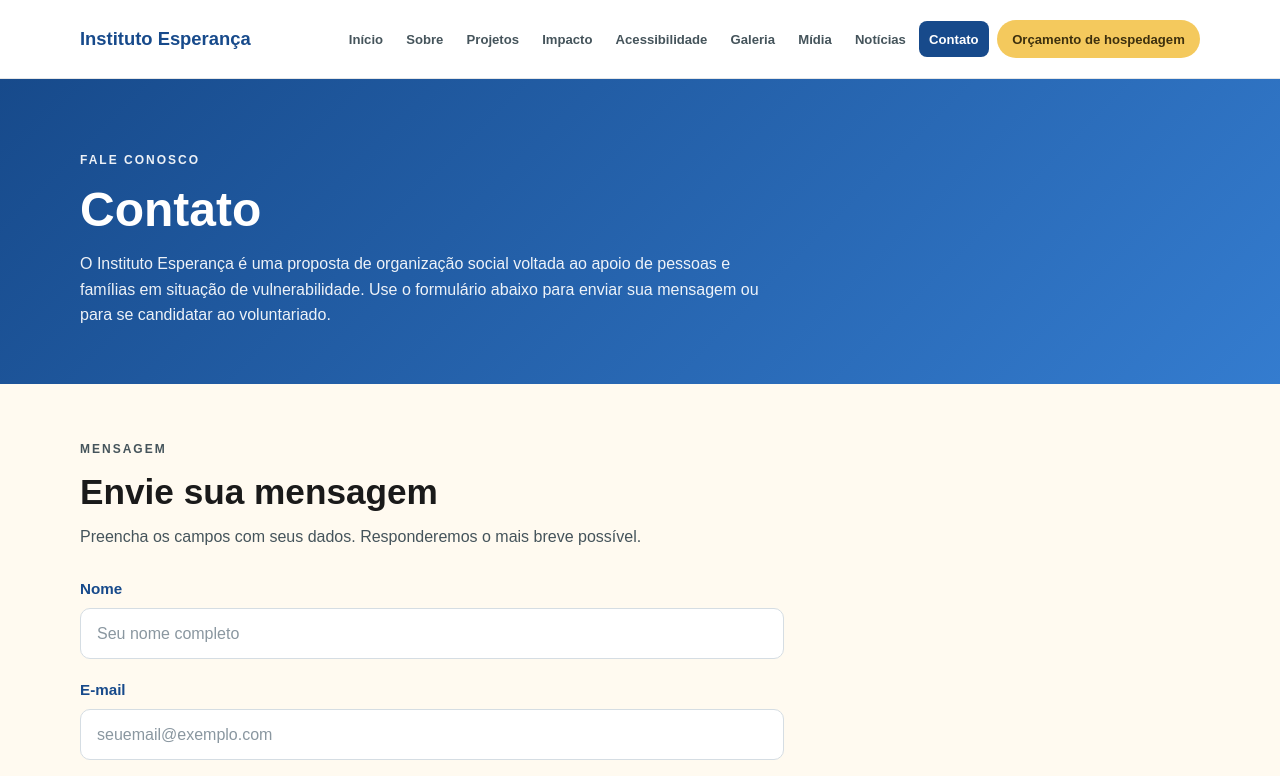
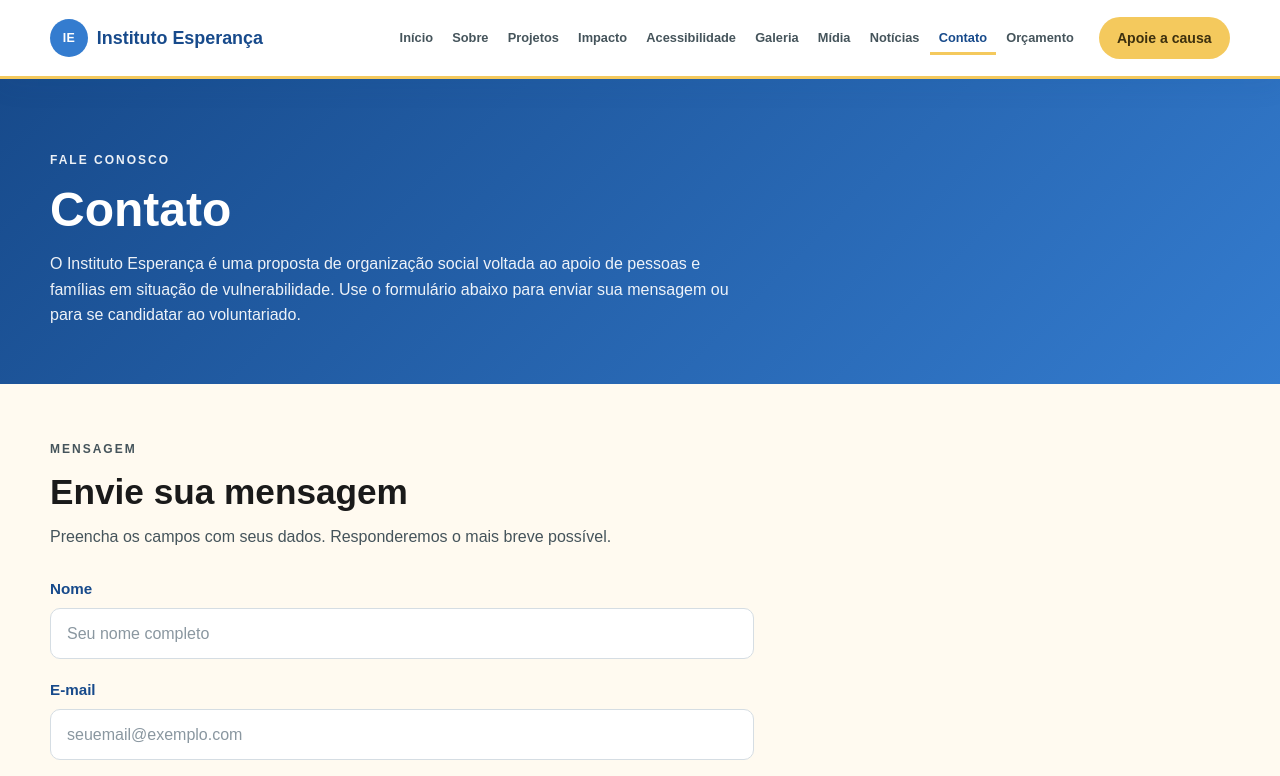
Before and after one commit to Lkzin0122/U-UNICID-ASD-CC-ENG-FRONTEND-2260028-N4-2-2026-M-InstitutoEsperan-a, a plain HTML site: page contato.html in a window 1280 px wide. Shown: the top 776 px of the page. Drawn offline with Linux system fonts and the light colour scheme.

Commit message:
Melhoria visual na nav-bar e alteração do botão Orçamento de hospedagem para apoie a causa.

```diff
--- a/contato.html
+++ b/contato.html
@@ -13,10 +13,14 @@
 
     <header>
         <div class="container navbar">
-            <a href="index.html" class="logo">Instituto Esperança</a>
+            <a href="index.html" class="logo">
+                <span class="logo-icon" aria-hidden="true">IE</span>
+                Instituto Esperança
+            </a>
 
             <input type="checkbox" id="menu-toggle" class="menu-toggle">
             <label for="menu-toggle" class="menu-button">Menu</label>
+            <a class="nav-cta" href="contato.html">Apoie a causa</a>
 
             <nav class="site-nav" aria-label="Navegação principal">
                 <ul>
@@ -29,7 +33,7 @@
                     <li><a href="midia.html">Mídia</a></li>
                     <li><a href="noticias.html">Notícias</a></li>
                     <li><a href="contato.html" aria-current="page">Contato</a></li>
-                    <li><a class="nav-cta" href="orcamento_hospedagem.html">Orçamento de hospedagem</a></li>
+                    <li><a href="orcamento_hospedagem.html">Orçamento</a></li>
                 </ul>
             </nav>
         </div>
@@ -201,7 +205,7 @@
                 </ul>
             </nav>
             <p class="footer-bottom">
-                © 2026 Instituto Esperança. Projeto acadêmico UNICID.
+                © 2026 Instituto Esperança.
             </p>
         </div>
     </footer>
--- a/css/style.css
+++ b/css/style.css
@@ -69,7 +69,7 @@ ul {
 }
 
 .container {
-    width: min(1120px, 92%);
+    width: min(1180px, 94%);
     margin: 0 auto;
 }
 
@@ -81,47 +81,75 @@ header {
     position: sticky;
     top: 0;
     z-index: 1000;
-    background: rgba(255, 255, 255, 0.98);
-    border-bottom: 1px solid #e6e6e6;
+    background: var(--branco);
+    border-bottom: 3px solid var(--amarelo);
+    box-shadow: 0 8px 24px rgba(23, 74, 139, 0.08);
 }
 
 .navbar {
-    display: flex;
-    flex-wrap: wrap;
+    display: grid;
+    grid-template-columns: 1fr auto auto;
     align-items: center;
-    justify-content: space-between;
-    gap: 0.75rem;
-    padding: 0.85rem 0;
+    column-gap: 0.6rem;
+    row-gap: 0.35rem;
+    padding: 0.7rem 0;
 }
 
 .logo {
-    font-size: 1.15rem;
+    grid-column: 1;
+    grid-row: 1;
+    display: flex;
+    align-items: center;
+    gap: 0.55rem;
+    min-width: 0;
+    font-size: 0.98rem;
     font-weight: 800;
     color: var(--azul-escuro);
+    line-height: 1.15;
+}
+
+.logo-icon {
+    flex-shrink: 0;
+    width: 38px;
+    height: 38px;
+    border-radius: 50%;
+    background: var(--azul);
+    color: var(--branco);
+    display: inline-flex;
+    align-items: center;
+    justify-content: center;
+    font-size: 0.78rem;
+    font-weight: 800;
+    letter-spacing: 0.02em;
 }
 
 .menu-toggle {
     position: absolute;
+    left: -9999px;
     width: 1px;
     height: 1px;
+    margin: 0;
     padding: 0;
-    margin: -1px;
     overflow: hidden;
     clip: rect(0, 0, 0, 0);
     white-space: nowrap;
     border: 0;
+    pointer-events: none;
 }
 
 .menu-button {
+    grid-column: 2;
+    grid-row: 1;
     display: inline-flex;
     align-items: center;
     justify-content: center;
-    min-height: 44px;
-    padding: 0.5rem 1rem;
+    min-height: 42px;
+    padding: 0.4rem 0.85rem;
     border: 2px solid var(--azul-escuro);
-    border-radius: 8px;
+    border-radius: 999px;
     background: var(--branco);
     color: var(--azul-escuro);
+    font-size: 0.9rem;
     font-weight: 700;
     cursor: pointer;
 }
@@ -131,9 +159,32 @@ header {
     background: var(--azul-claro);
 }
 
+.nav-cta {
+    grid-column: 3;
+    grid-row: 1;
+    display: inline-flex;
+    align-items: center;
+    justify-content: center;
+    min-height: 42px;
+    padding: 0.4rem 0.95rem;
+    border-radius: 999px;
+    background: var(--amarelo);
+    color: #3d300e;
+    font-size: 0.85rem;
+    font-weight: 800;
+    white-space: nowrap;
+}
+
+.nav-cta:hover,
+.nav-cta:focus-visible {
+    background: #ffd66e;
+    color: #3d300e;
+}
+
 .site-nav {
     display: none;
-    width: 100%;
+    grid-column: 1 / -1;
+    grid-row: 2;
 }
 
 .menu-toggle:checked ~ .site-nav {
@@ -143,14 +194,15 @@ header {
 .site-nav ul {
     display: flex;
     flex-direction: column;
-    gap: 0.25rem;
-    padding: 0.5rem 0 0.25rem;
+    gap: 0.2rem;
+    padding: 0.55rem 0 0.15rem;
+    border-top: 1px solid #eef2f6;
 }
 
 .site-nav a {
     display: block;
     padding: 0.7rem 0.85rem;
-    border-radius: 8px;
+    border-radius: 10px;
     font-size: 0.95rem;
     font-weight: 600;
     color: var(--texto-claro);
@@ -163,28 +215,21 @@ header {
 }
 
 .site-nav a[aria-current="page"] {
-    background: var(--azul-escuro);
-    color: var(--branco);
+    background: var(--azul-claro);
+    color: var(--azul-escuro);
+    box-shadow: inset 4px 0 0 var(--amarelo);
 }
 
-.site-nav .nav-cta {
-    background: var(--amarelo);
-    color: #3d300e;
-    text-align: center;
-    margin-top: 0.35rem;
-}
+@media (min-width: 1100px) {
+    .navbar {
+        grid-template-columns: auto 1fr auto;
+        min-height: 76px;
+        padding: 0;
+        column-gap: 1rem;
+    }
 
-.site-nav .nav-cta:hover,
-.site-nav .nav-cta:focus-visible {
-    background: #e0b64a;
-    color: #3d300e;
-}
-
-@media (min-width: 960px) {
-    .navbar {
-        flex-wrap: nowrap;
-        padding: 0;
-        min-height: 78px;
+    .logo {
+        font-size: 1.12rem;
     }
 
     .menu-button {
@@ -193,28 +238,39 @@ header {
 
     .site-nav {
         display: block;
-        width: auto;
+        grid-column: 2;
+        grid-row: 1;
+        justify-self: center;
+        width: 100%;
+    }
+
+    .nav-cta {
+        grid-column: 3;
+        grid-row: 1;
+        padding: 0.55rem 1.15rem;
+        font-size: 0.88rem;
     }
 
     .site-nav ul {
         flex-direction: row;
-        flex-wrap: wrap;
+        flex-wrap: nowrap;
         align-items: center;
         justify-content: flex-end;
-        gap: 0.15rem;
+        gap: 0.1rem;
         padding: 0;
+        border-top: none;
     }
 
     .site-nav a {
-        padding: 0.45rem 0.65rem;
-        font-size: 0.82rem;
+        padding: 0.45rem 0.55rem;
+        font-size: 0.8rem;
+        border-radius: 8px;
     }
 
-    .site-nav .nav-cta {
-        margin-top: 0;
-        margin-left: 0.35rem;
-        border-radius: 30px;
-        padding: 0.55rem 0.95rem;
+    .site-nav a[aria-current="page"] {
+        background: transparent;
+        box-shadow: inset 0 -3px 0 var(--amarelo);
+        border-radius: 0;
     }
 }
 
```
Also changed, not shown: index.html (+5 -2 lines), sobre.html (+6 -2 lines).
